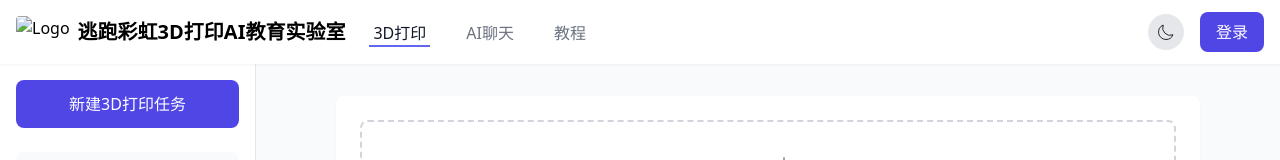
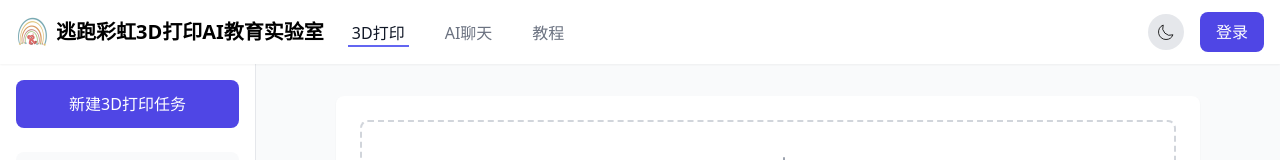
Before and after one commit to mayhero/song, a plain HTML site: page index.html in a window 1280 px wide. Shown: the top 160 px of the page. Drawn offline with nearby package versions, Linux system fonts and the light colour scheme.

Commit message:
Update index.html

```diff
--- a/index.html
+++ b/index.html
@@ -16,7 +16,7 @@
                 <!-- 左侧Logo和导航 -->
                 <div class="flex items-center">
                     <div class="flex-shrink-0 flex items-center">
-                        <img class="h-8 w-auto" src="/Users/mdy/Desktop/网页/123 (1).ico" alt="Logo">
+                        <img class="h-8 w-auto" src="123.ico" alt="Logo">
                         <span class="ml-2 text-xl font-bold">逃跑彩虹3D打印AI教育实验室</span>
                     </div>
                     <div class="hidden md:ml-6 md:flex md:space-x-8">
```
